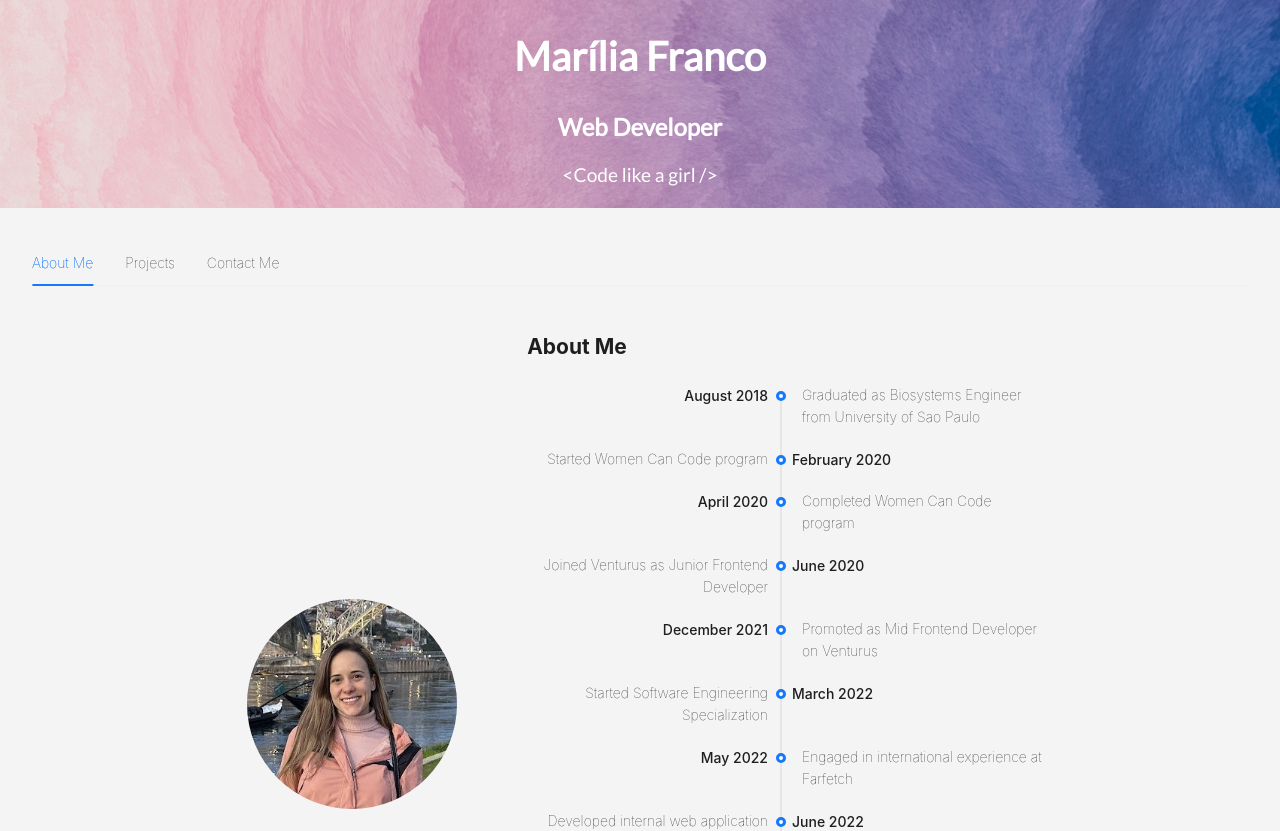
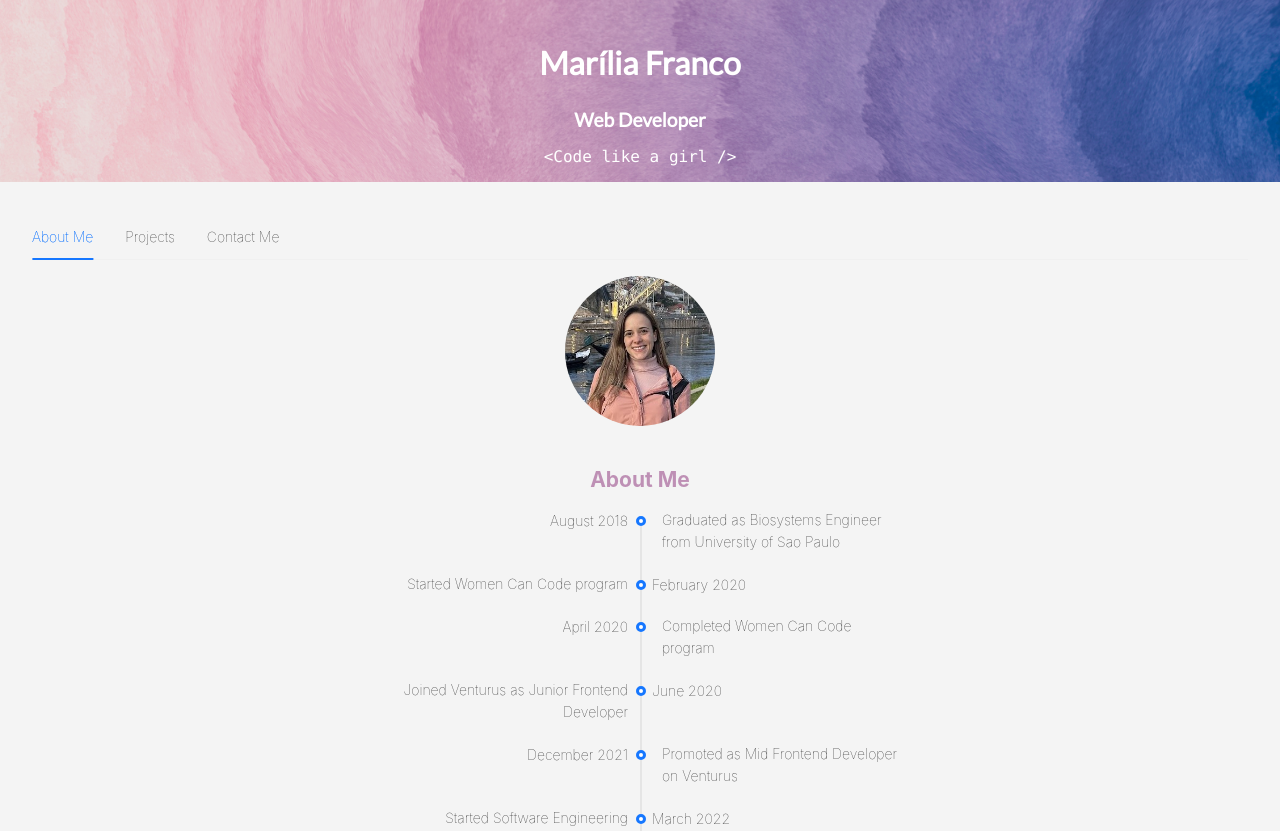
Before and after one commit to mariliabraz/mariliabraz.github.io, a React (Create React App) app: page / in a window 1280 px wide. Shown: the top 831 px of the page. Built offline with nearby package versions, Linux system fonts and the light colour scheme.

Commit message:
add skills component and change global layout

```diff
--- a/src/App.js
+++ b/src/App.js
@@ -1,11 +1,8 @@
 import React from "react";
 import Navbar from "./components/Navbar/Navbar";
-import About from "./components/About/About";
-import Projects from "./components/Projects/Projects";
-import Contact from "./components/Contact/Contact";
 import Footer from "./components/Footer/Footer";
 import NavigationTabs from "./components/NavigationTabs/NavigationTabs";
-import "./App.scss";
+import "./styles/global.scss";
 
 const App = () => {
   return (
@@ -14,7 +11,6 @@ const App = () => {
       <section id="navigation-section">
         <NavigationTabs />
       </section>
-
       <Footer />
     </div>
   );
--- a/src/App.scss
+++ /dev/null
@@ -1,25 +0,0 @@
-@import url("https://fonts.googleapis.com/css?family=Lato");
-
-body {
-  font-family: "Lato", sans-serif;
-  font-weight: 100;
-  font-style: normal;
-  margin: 0;
-  padding: 0;
-  background-color: #f4f4f4;
-  color: #333;
-}
-
-section {
-  padding: 2em;
-}
-
-footer {
-  background-color: #333;
-  color: #fff;
-  text-align: center;
-  padding: 1em 0;
-  // position: fixed;
-  width: 100%;
-  bottom: 0;
-}
--- a/src/components/About/About.scss
+++ b/src/components/About/About.scss
@@ -1,39 +1,30 @@
-.about-section {
-  display: flex;
-  justify-content: center;
-  align-items: center;
-  padding: 2em;
-  background-color: #f4f4f4;
+@import "../../styles/global.scss";
+
+#about {
+  h2 {
+    color: $color-primary; // Change this to use the primary color
+  }
 
   .about-content {
     display: flex;
+    flex-direction: column;
     align-items: center;
+    text-align: center;
+  }
+
+  .profile-image {
+    border-radius: 50%;
+    width: 150px;
+    height: 150px;
+    margin-bottom: 20px;
+    object-fit: cover; // Ensure the image covers the area without distortion
+  }
+
+  .about-text {
     max-width: 800px;
+  }
 
-    .profile-image {
-      border-radius: 50%;
-      width: 15em;
-      height: 15em;
-      object-fit: cover;
-    }
-
-    .about-text {
-      margin-left: 5em;
-      .about-timeline {
-        margin-top: 2em;
-
-        .ant-timeline-item-label {
-          font-weight: 450;
-        }
-      }
-      h2 {
-        margin-top: 0;
-      }
-
-      p {
-        margin-bottom: 1em;
-        line-height: 1.6;
-      }
-    }
+  .about-timeline {
+    margin-top: 20px;
   }
 }
--- a/src/components/Navbar/Navbar.jsx
+++ b/src/components/Navbar/Navbar.jsx
@@ -6,9 +6,9 @@ const Navbar = () => {
   return (
     <nav className="navbar">
       <div className="navbar-text">
-        <h1>Marília Franco</h1>
-        <h2>Web Developer</h2>
-        <p>&lt;Code like a girl /&gt;</p>
+        <h1 className="name">Marília Franco</h1>
+        <h2 className="tagline">Web Developer</h2>
+        <code>&lt;Code like a girl /&gt;</code>
       </div>
     </nav>
   );
--- a/src/components/Navbar/Navbar.scss
+++ b/src/components/Navbar/Navbar.scss
@@ -1,35 +1,51 @@
+@import "../../styles/global.scss";
+
 .navbar {
   background-image: url("../../assets/navbar-background.png");
   background-size: cover;
   background-position: center;
-  height: 13em;
+  color: white;
   display: flex;
   justify-content: center;
   align-items: center;
-  text-align: center;
-  color: white;
+  padding: 1em;
 
   .navbar-text {
-    display: flex;
-    flex-direction: column;
-    align-items: center;
+    color: white;
+    text-align: center;
 
     h1,
     h2,
-    p {
-      margin: 0.5em 0;
+    code {
+      color: white;
     }
 
-    h1 {
-      font-size: 2.5em; /* Adjust font size as needed */
-    }
-
-    h2 {
-      font-size: 1.5em; /* Adjust font size as needed */
-    }
-
-    p {
-      font-size: 1.2em; /* Adjust font size as needed */
+    code {
+      display: block;
     }
   }
+
+  .nav-links {
+    display: flex;
+    justify-content: space-around;
+    list-style: none;
+
+    a {
+      color: white;
+      text-decoration: none;
+
+      &:hover {
+        text-decoration: underline;
+      }
+    }
+  }
+
+  .name {
+    font-size: 2em;
+    font-weight: bold;
+  }
+
+  .tagline {
+    font-size: 1.2em;
+  }
 }
--- a/src/components/Projects/Projects.jsx
+++ b/src/components/Projects/Projects.jsx
@@ -1,11 +1,79 @@
 import React from "react";
+import { Card, Row, Col } from "antd";
+import "./Projects.scss";
+import Skills from "../Skills/Skills";
+
+const { Meta } = Card;
+
+const projects = [
+  {
+    title: "Internal Web Application for Farfetch",
+    description:
+      "Developed an internal web application to replace a spreadsheet-based process at Farfetch.",
+    responsibilities:
+      "Initially built the application using vanilla JavaScript. Rebuilt with React and SCSS as the application scaled. Integrated backend services using Firebase. Currently leading training for a new web developer.",
+    stack: "JavaScript, jQuery, Bootstrap, CSS, React, SCSS, Firebase",
+    image: "link_to_image_or_screenshot",
+    link: "link_to_project_or_demo",
+  },
+  {
+    title: "Frontend Development at Venturus",
+    description:
+      "Worked on multiple projects as part of a Scrum and later a SAFe-based team at Venturus.",
+    responsibilities:
+      "Developed and maintained frontend applications using React, Redux, and TypeScript. Interacted with REST APIs and ensured code quality through reviews and testing using Jest and Cypress.",
+    stack: "React, Redux, TypeScript, REST APIs, Jest, Cypress",
+    image: "link_to_image_or_screenshot",
+    link: "link_to_project_or_demo",
+  },
+  {
+    title: "Financial API",
+    description:
+      "A personal project published on RapidAPI that fetches data for stocks and cryptocurrencies.",
+    responsibilities:
+      "Designed and implemented the API using FastAPI and Python. Enhanced functionality to stand out in the market. This was my first experience with Python, where I learned about API design, data fetching, and error handling.",
+    challenges:
+      "Faced challenges with learning Python syntax and best practices, implementing efficient data fetching, and ensuring robust error handling.",
+    stack: "FastAPI, Python, RapidAPI",
+    image: "link_to_image_or_screenshot",
+    link: "link_to_project_or_demo",
+  },
+];
 
 const Projects = () => {
   return (
-    <section id="projects">
-      <h2>Projects</h2>
-      <div id="project-list">{/* Project items will go here */}</div>
-    </section>
+    <>
+      <section id="projects">
+        <h2>Projects</h2>
+        <Row gutter={[16, 16]}>
+          {projects.map((project, index) => (
+            <Col xs={24} sm={12} md={8} key={index}>
+              <Card hoverable>
+                <Meta
+                  title={project.title}
+                  description={
+                    <>
+                      <p>{project.description}</p>
+                      <p>
+                        <strong>Responsibilities:</strong>{" "}
+                        {project.responsibilities}
+                      </p>
+                      <p>
+                        <strong>Tech Stack:</strong> {project.stack}
+                      </p>
+                    </>
+                  }
+                />
+              </Card>
+            </Col>
+          ))}
+        </Row>
+      </section>
+      <section id="skills">
+        <h2>Skills</h2>
+        <Skills />
+      </section>
+    </>
   );
 };
 
--- /dev/null
+++ b/src/components/Projects/Projects.scss
@@ -0,0 +1,20 @@
+@import "../../styles/global.scss";
+
+#projects {
+  h2 {
+    color: $color-primary;
+  }
+
+  .card {
+    border: 1px solid $color-secondary;
+    // background-color: $color-neutral;
+
+    .ant-card-meta-title {
+      color: $color-dark;
+    }
+
+    .ant-card-meta-description {
+      color: $color-dark;
+    }
+  }
+}
--- /dev/null
+++ b/src/components/Skills/Skills.jsx
@@ -0,0 +1,73 @@
+import React from "react";
+import { Row, Col } from "antd";
+import {
+  SmileOutlined,
+  HeartOutlined,
+  CheckCircleOutlined,
+  LoadingOutlined,
+} from "@ant-design/icons";
+import "./Skills.scss";
+
+const skills = [
+  {
+    name: "JavaScript",
+    level: 5,
+    icon: <SmileOutlined className="icon smile" />,
+  },
+  { name: "React", level: 4, icon: <HeartOutlined className="icon heart" /> },
+  {
+    name: "TypeScript",
+    level: 4,
+    icon: <HeartOutlined className="icon heart" />,
+  },
+  {
+    name: "Redux",
+    level: 3,
+    icon: <CheckCircleOutlined className="icon checkcircle" />,
+  },
+  {
+    name: "CSS/SCSS",
+    level: 4,
+    icon: <HeartOutlined className="icon heart" />,
+  },
+  {
+    name: "Firebase",
+    level: 3,
+    icon: <CheckCircleOutlined className="icon checkcircle" />,
+  },
+  {
+    name: "Python",
+    level: 2,
+    icon: <LoadingOutlined className="icon loading" spin />,
+  },
+  {
+    name: "FastAPI",
+    level: 2,
+    icon: <LoadingOutlined className="icon loading" spin />,
+  },
+  {
+    name: "Bootstrap",
+    level: 3,
+    icon: <CheckCircleOutlined className="icon checkcircle" />,
+  },
+  {
+    name: "Jest",
+    level: 3,
+    icon: <CheckCircleOutlined className="icon checkcircle" />,
+  },
+  { name: "Cypress", level: 2, icon: <SmileOutlined className="icon smile" /> },
+];
+
+const Skills = () => (
+  <Row gutter={[16, 16]} className="skills-row">
+    {skills.map((skill, index) => (
+      <Col xs={24} sm={12} md={8} key={index} className="skill-col">
+        <h3>
+          {skill.icon} {skill.name}
+        </h3>
+      </Col>
+    ))}
+  </Row>
+);
+
+export default Skills;
--- /dev/null
+++ b/src/components/Skills/Skills.scss
@@ -0,0 +1,41 @@
+@import "../../styles/global.scss";
+
+.skills-row {
+  display: flex;
+  flex-wrap: wrap;
+  justify-content: center;
+}
+
+.skill-col {
+  text-align: center;
+  margin: 10px 0;
+
+  h3 {
+    display: flex;
+    align-items: center;
+    justify-content: center;
+    gap: 8px;
+    margin-bottom: 8px;
+    color: $color-primary;
+
+    .icon {
+      font-size: 20px;
+    }
+
+    .smile {
+      color: #1890ff; /* Blue */
+    }
+
+    .heart {
+      color: #eb2f96; /* Pink */
+    }
+
+    .checkcircle {
+      color: #52c41a; /* Green */
+    }
+
+    .loading {
+      color: #faad14; /* Yellow/Gold */
+    }
+  }
+}
--- /dev/null
+++ b/src/styles/global.scss
@@ -0,0 +1,51 @@
+@import url("https://fonts.googleapis.com/css?family=Lato");
+
+$color-primary: #be90b5;
+$color-secondary: #ebcbd0;
+$color-accent: #876fa7;
+$color-background: #e3b0c2;
+$color-dark: #535c9e;
+$color-neutral: #f4f4f4;
+$color-text: #333;
+
+body {
+  font-family: "Lato", sans-serif;
+  font-weight: 100;
+  font-style: normal;
+  margin: 0;
+  padding: 0;
+  background-color: $color-neutral;
+  color: $color-text;
+}
+
+footer {
+  background-color: $color-dark;
+  color: #fff;
+  text-align: center;
+  padding: 1em 0;
+  width: 100%;
+  bottom: 0;
+}
+
+a {
+  color: $color-accent;
+  text-decoration: none;
+
+  &:hover {
+    color: $color-primary;
+  }
+}
+
+h1,
+h2,
+h3,
+h4,
+h5,
+h6 {
+  color: $color-primary;
+}
+
+#navigation-section {
+  padding: 2em;
+  border-radius: 8px;
+}
--- /dev/null
+++ b/src/variables.scss
@@ -0,0 +1,5 @@
+$color-primary: #be90b5;
+$color-secondary: #ebcbd0;
+$color-accent: #876fa7;
+$color-background: #e3b0c2;
+$color-dark: #535c9e;
```
